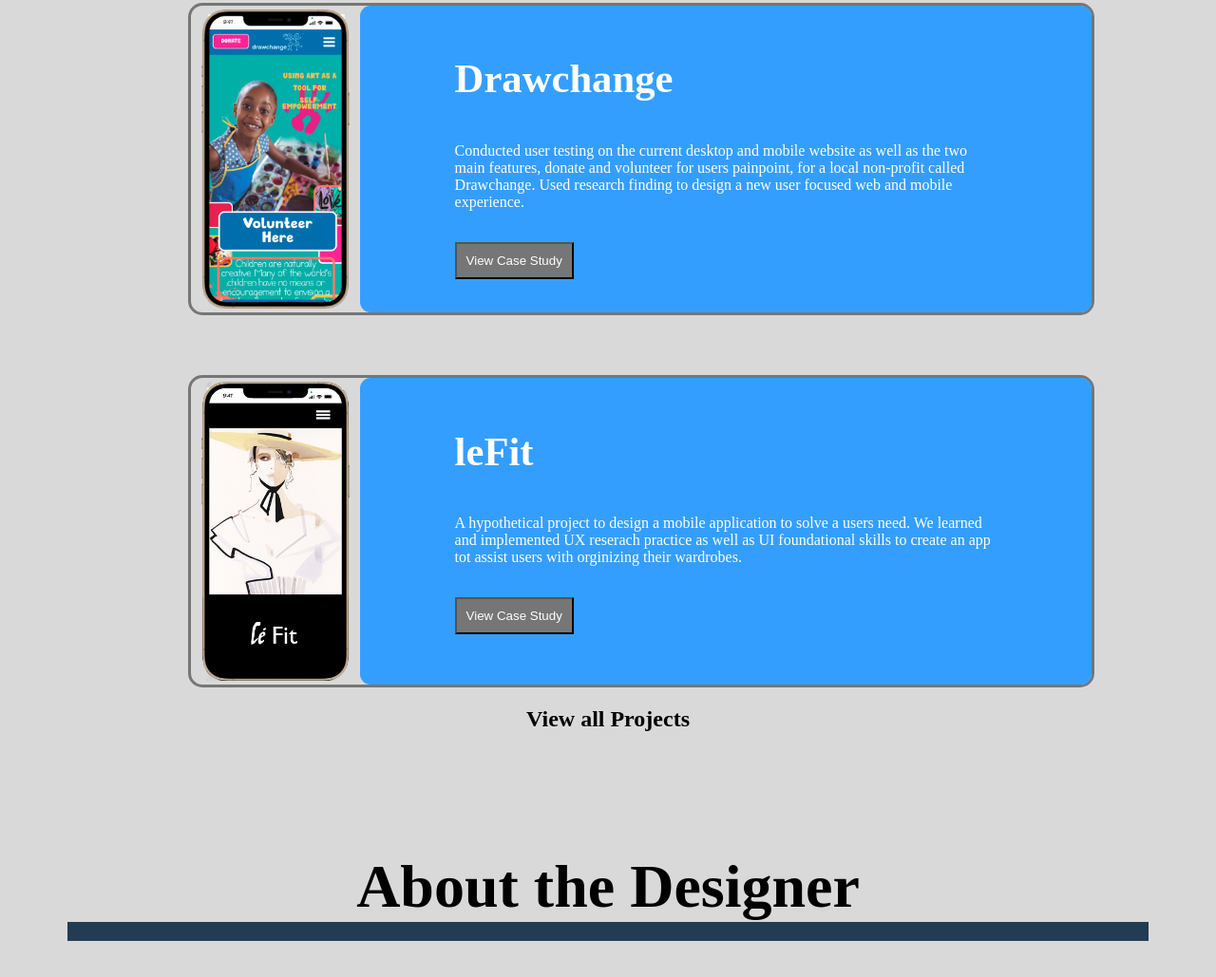
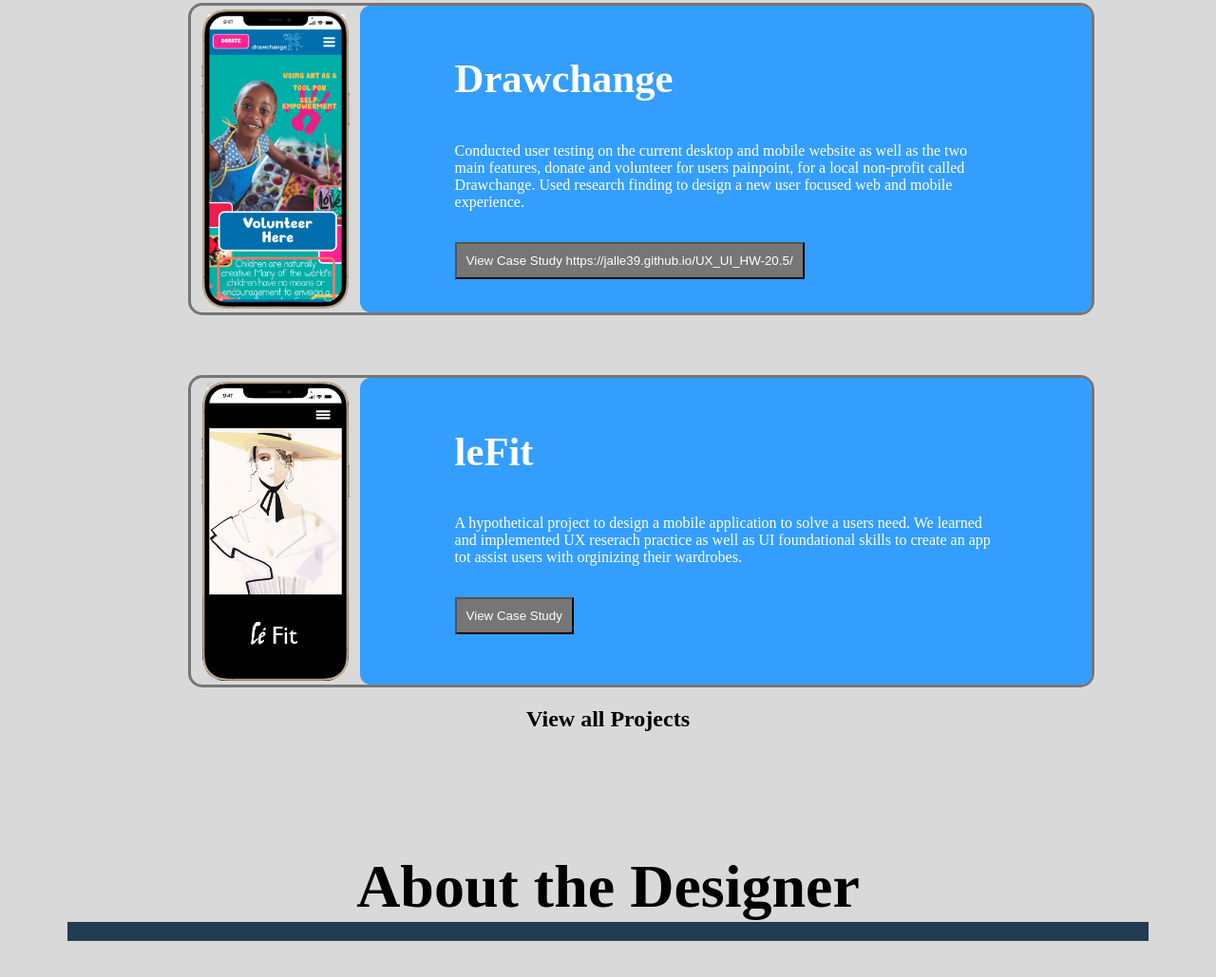
Before and after one commit to Jalle39/UX_UI_HW-19.5, a plain HTML site: page index.html in a window 1280 px wide. Shown: the part 2618-3647 px from the top of the page at 95% size. Drawn offline with nearby package versions, Linux system fonts and the light colour scheme; files whose address does not match are found by name; a web font is replaced by a local one.

Commit message:
url pdate

```diff
--- a/index.html
+++ b/index.html
@@ -140,7 +140,9 @@
              <p class="cardTextElement">Conducted user testing on the current desktop and mobile website as well as
               the two main features, donate and volunteer for users painpoint, for a local non-profit called Drawchange.  Used
               research finding to design a new user focused web and mobile experience.</p>
-              <button>View Case Study</button>
+              <button>View Case Study
+                <a>https://jalle39.github.io/UX_UI_HW-20.5/</a>
+              </button>
               </div>
             </div>
           </div>
```
